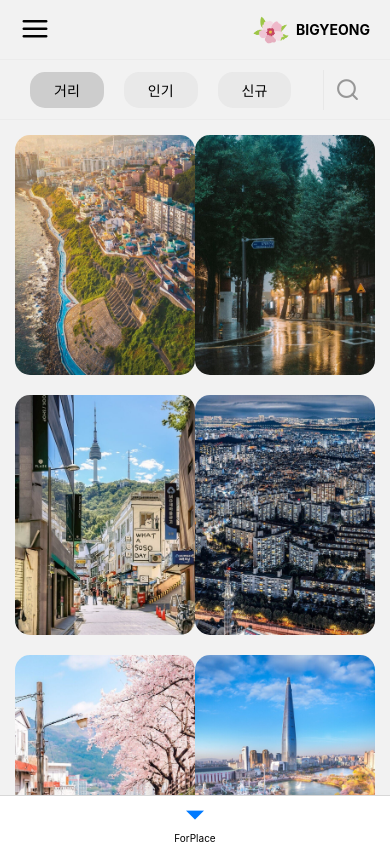
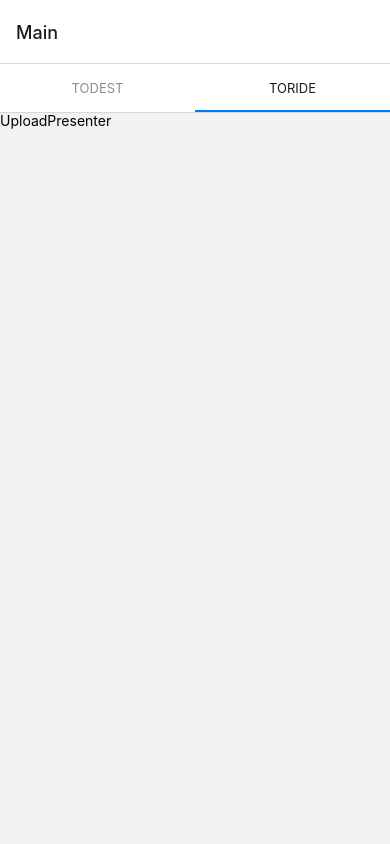
Before and after one commit to ShinEunJin/bigyeong_app, a React Native app: screen /ToRide in a window 390 px wide. Built offline with nearby package versions, Linux system fonts and the light colour scheme; no server answers.

Commit message:
홈 리모델링

```diff
--- a/package.json
+++ b/package.json
@@ -11,14 +11,16 @@
   },
   "dependencies": {
     "@apollo/client": "^3.6.6",
-    "@react-navigation/bottom-tabs": "^6.3.1",
+    "@react-navigation/material-top-tabs": "^6.2.1",
     "@react-navigation/native": "^6.0.10",
     "@react-navigation/native-stack": "^6.6.2",
     "graphql": "^16.5.0",
     "react": "17.0.2",
     "react-native": "0.68.2",
+    "react-native-pager-view": "^5.4.24",
     "react-native-safe-area-context": "^4.2.5",
     "react-native-screens": "^3.13.1",
+    "react-native-tab-view": "^3.1.1",
     "react-native-vector-icons": "^9.1.0"
   },
   "devDependencies": {
--- /dev/null
+++ b/src/routes/HomeNavigation.tsx
@@ -0,0 +1,37 @@
+import React from 'react';
+import { createNativeStackNavigator } from '@react-navigation/native-stack';
+import { createMaterialTopTabNavigator } from '@react-navigation/material-top-tabs';
+
+import Main from '@/views/Main';
+import Upload from '@/views/SideMenu/Upload';
+
+type MainStackParamList = {
+  Main: undefined;
+};
+
+type MainTopTabParamList = {
+  ToDest: undefined;
+  ToRide: undefined;
+};
+
+const MainStack = createNativeStackNavigator<MainStackParamList>();
+const MainTopTab = createMaterialTopTabNavigator<MainTopTabParamList>();
+
+const MainTopTabComponent = () => {
+  return (
+    <MainTopTab.Navigator initialRouteName='ToDest'>
+      <MainTopTab.Screen name='ToDest' component={Main} />
+      <MainTopTab.Screen name='ToRide' component={Upload} />
+    </MainTopTab.Navigator>
+  );
+};
+
+const HomeNavigation = () => {
+  return (
+    <MainStack.Navigator>
+      <MainStack.Screen name='Main' component={MainTopTabComponent} />
+    </MainStack.Navigator>
+  );
+};
+
+export default HomeNavigation;
--- a/src/routes/RootNavigation.tsx
+++ b/src/routes/RootNavigation.tsx
@@ -1,37 +1,12 @@
 import React from 'react';
 import {NavigationContainer} from '@react-navigation/native';
-import {createNativeStackNavigator} from '@react-navigation/native-stack';
-import {createBottomTabNavigator} from '@react-navigation/bottom-tabs';
 
-import Main from '@/views/Main';
-
-type BottomTabParamList = {
-  ForPlace: undefined;
-};
-
-type ForPlaceStackParamList = {
-  Main: undefined;
-};
-
-const ForPlaceStack = createNativeStackNavigator<ForPlaceStackParamList>();
-const BottomTab = createBottomTabNavigator<BottomTabParamList>();
+import HomeNavigation from './HomeNavigation';
 
 const RootNavigation = () => {
   return (
     <NavigationContainer>
-      <BottomTab.Navigator screenOptions={{headerShown: false}}>
-        <BottomTab.Screen
-          name="ForPlace"
-          options={{tabBarLabelStyle: {color: '#000'}}}>
-          {() => (
-            <ForPlaceStack.Navigator
-              screenOptions={{headerShown: false}}
-              initialRouteName="Main">
-              <ForPlaceStack.Screen name="Main" component={Main} />
-            </ForPlaceStack.Navigator>
-          )}
-        </BottomTab.Screen>
-      </BottomTab.Navigator>
+      <HomeNavigation />
     </NavigationContainer>
   );
 };
--- a/src/views/Main/MainContainer.tsx
+++ b/src/views/Main/MainContainer.tsx
@@ -5,7 +5,7 @@ import MainPresenter from './MainPresenter';
 
 const MainContainer = () => {
   const GET_PHOTOS = gql`
-    query Photos {
+    query getPhotos {
       photos {
         id
         title
@@ -18,7 +18,7 @@ const MainContainer = () => {
 
   if (loading) console.log('loading', loading);
   if (error) console.log('error', error);
-  if (data) console.log('data', data);
+  if (data) console.log('data', data.photos[0].title);
 
   return <MainPresenter />;
 };
--- a/src/views/Main/MainPresenter.tsx
+++ b/src/views/Main/MainPresenter.tsx
@@ -1,4 +1,4 @@
-import React, {useRef, useEffect, useState} from 'react';
+import React, { useRef, useEffect, useState } from 'react';
 import {
   Image,
   StyleSheet,
@@ -16,7 +16,7 @@ import IconEntypo from 'react-native-vector-icons/Entypo';
 
 import Header from '@/components/Header';
 import Search from '@/components/Search';
-import {TEST_DATA} from '../../constants/test';
+import { TEST_DATA } from '../../constants/test';
 // import {GET_PHOTOS} from '@/graphql/typeDefs';
 
 interface TestDataType {
@@ -39,11 +39,11 @@ const MainPresenter = () => {
   const [img, setImg] = useState<ImageSourcePropType>();
 
   return (
-    <View style={{flex: 1}}>
+    <View style={{ flex: 1 }}>
       {/* header */}
-      <Header />
+      {/* <Header /> */}
       {/* sub-header */}
-      <View style={styles.subHeader}>
+      {/* <View style={styles.subHeader}>
         <View style={styles.categoryContainer}>
           <Text style={[styles.categoryStyle, {backgroundColor: '#cdcdcd'}]}>
             거리
@@ -53,7 +53,7 @@ const MainPresenter = () => {
         </View>
         <View style={styles.subHeaderBreakerLine}></View>
         <Search />
-      </View>
+      </View> */}
       {/* main image */}
       <Animated.View
         style={{
@@ -84,7 +84,7 @@ const MainPresenter = () => {
               marginBottom: 10,
             }}
           />
-          <IconEntypo name="menu" color="#c9c9c9" size={36} />
+          <IconEntypo name='menu' color='#c9c9c9' size={36} />
         </Pressable>
       </Animated.View>
       <ScrollView>
--- /dev/null
+++ b/src/views/SideMenu/Upload/UploadContainer.tsx
@@ -0,0 +1,8 @@
+import React from 'react';
+import UploadPresenter from './UploadPresenter';
+
+const UploadContainer = () => {
+  return <UploadPresenter />;
+};
+
+export default UploadContainer;
--- /dev/null
+++ b/src/views/SideMenu/Upload/UploadPresenter.tsx
@@ -0,0 +1,14 @@
+import {StyleSheet, Text, View} from 'react-native';
+import React from 'react';
+
+const UploadPresenter = () => {
+  return (
+    <View>
+      <Text>UploadPresenter</Text>
+    </View>
+  );
+};
+
+const styles = StyleSheet.create({});
+
+export default UploadPresenter;
--- /dev/null
+++ b/src/views/SideMenu/Upload/index.tsx
@@ -0,0 +1,3 @@
+import UploadContainer from './UploadContainer';
+
+export default UploadContainer;
```
Also changed, not shown: src/components/Header.tsx (renamed from src/components/Header.js), src/components/Search.tsx (renamed from src/components/Search.js), src/components/SideMenu.tsx (added), 2 other files (tests, documents, lock files or other folders).
